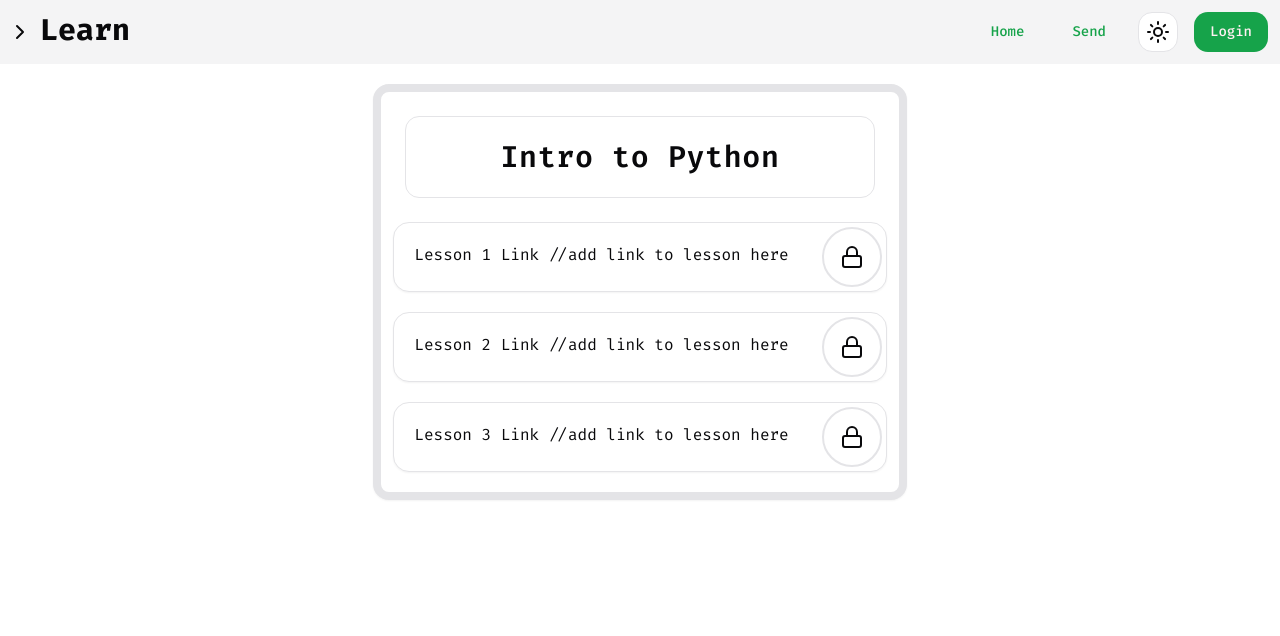
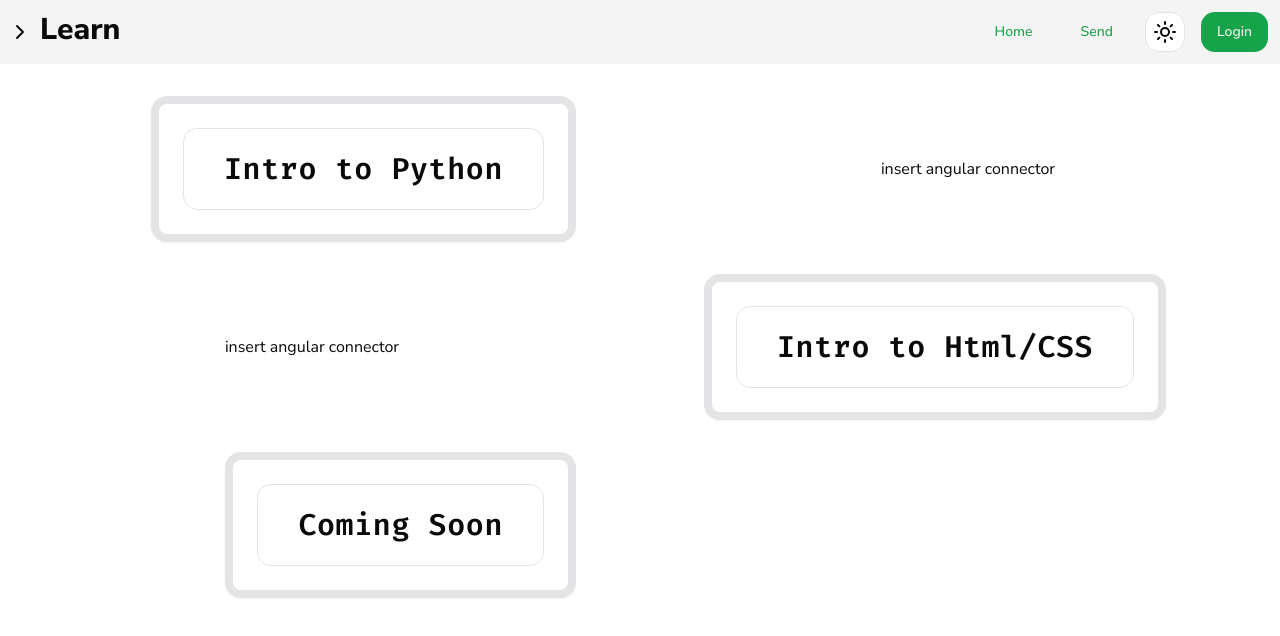
Before and after one commit to ArMonarch/Intrinsic_Learning_Course, a Next.js app: page /courses in a window 1280 px wide. Shown: the top 636 px of the page. Built offline with nearby package versions, Linux system fonts and the light colour scheme; no server answers.

Commit message:
layout update

```diff
--- a/src/app/components/Navbar.js
+++ b/src/app/components/Navbar.js
@@ -53,9 +53,9 @@ const Navbar = () => {
   };
 
   return (
-    <div>
+    <div className=" sticky top-0">
       <Drawer handleCheck={handleCheck} />
-      <div className="flex flex-row space-x-4 sticky top-0 p-3 bg-muted ">
+      <div className="flex flex-row space-x-4 p-3 bg-muted ">
         {/* DO NOT TOUCH, FEATURE NOT A BUG  */}
         <text
           variant="ghost"
@@ -90,10 +90,12 @@ const Navbar = () => {
           <Button onClick={handleSignIn}>Login</Button>
         ) : (
           <div className="flex space-x-4">
-            <Badge variant="outline" className="bg-background text-xs">
+            <Badge variant="outline" className="bg-background text-md">
               {user.displayName}
             </Badge>
-            <Button onClick={handleSignOut}>Sign Out</Button>
+            <Button onClick={handleSignOut} className="font-semibold">
+              Sign Out
+            </Button>
           </div>
         )}
       </div>
--- a/src/app/components/lessons/lesson_card_unlocked.jsx
+++ b/src/app/components/lessons/lesson_card_unlocked.jsx
@@ -6,9 +6,10 @@ import {
   CardHeader,
 } from "../ui/card";
 import { useState } from "react";
-
+import { firaCode } from "@/app/layout";
 import { Lock } from "lucide-react";
 import { Button } from "../ui/button";
+import Link from "next/link";
 
 export function LessonCard(props) {
   const [isActive, setActive] = useState(false);
@@ -18,9 +19,11 @@ export function LessonCard(props) {
     return isActive ? setActive(false) : setActive(true);
   };
   return (
-    <Card className=" border-8 border-border w-5/12 mx-auto mt-5">
+    <Card
+      className={`border-8 border-border transition-all duration-500 max-h-[390px] ${props.alignment}`}
+    >
       <CardHeader>
-        <CardTitle className="text-center font-bold tracking-wide flex">
+        <CardTitle className="text-center font-firacode tracking-wide flex">
           <Button
             onClick={showLesson}
             variant="outline"
@@ -31,37 +34,43 @@ export function LessonCard(props) {
         </CardTitle>
       </CardHeader>
 
-      <div>
+      {/* {isActive ? ( */}
+      <div
+        className={`${
+          isActive ? "max-h-[400px] " : "max-h-0"
+        } transition-all overflow-hidden duration-500 `}
+      >
         <Card className="lesson-card">
-          <a className="block flex-grow p-5 hover:" href="">
-            Lesson 1 Link //add link to lesson here
-          </a>
-          <div className="m-1 border-2 rounded-full p-4">
+          <Link className="block flex-grow p-5 " href="">
+            Lesson 1
+          </Link>
+          <div className="m-1 border-2 rounded-full p-3">
             {/* {if previous lesson unlocked, then available, else unavailable} */}
             <Lock />
           </div>
         </Card>
 
         <Card className="lesson-card">
-          <a className="block flex-grow p-5 hover:" href="">
-            Lesson 2 Link //add link to lesson here
-          </a>
-          <div className="m-1 border-2 rounded-full p-4">
+          <Link className="block flex-grow p-5 " href="">
+            Lesson 2
+          </Link>
+          <div className="m-1 border-2 rounded-full p-3">
             {/* {if previous lesson unlocked, then available, else unavailable} */}
             <Lock />
           </div>
         </Card>
 
-        <Card className="lesson-card">
-          <a className="block flex-grow p-5 hover:" href="">
-            Lesson 3 Link //add link to lesson here
-          </a>
-          <div className="m-1 border-2 rounded-full p-4">
+        <Card className="lesson-card mb-10">
+          <Link className="block flex-grow p-5 " href="">
+            Lesson 3
+          </Link>
+          <div className="m-1 border-2 rounded-full p-3">
             {/* {if previous lesson unlocked, then available, else unavailable} */}
             <Lock />
           </div>
         </Card>
       </div>
+      {/* ) : null} */}
     </Card>
   );
 }
--- a/src/app/components/navbar/drawer.jsx
+++ b/src/app/components/navbar/drawer.jsx
@@ -22,7 +22,7 @@ export function Drawer(props) {
         >
           Learn
         </text>
-        <ChevronRight className="peer-checked:group-[]:rotate-180" />
+        <ChevronRight className="peer-checked:group-[]:rotate-180 transition-transform duration-500" />
       </label>
 
       <div className="fixed top-0 left-0 z-0 w-80 h-full transition-all duration-500 transform -translate-x-full bg-muted peer-checked:translate-x-0">
--- a/src/app/courses/[courseId]/page.js
+++ b/src/app/courses/[courseId]/page.js
@@ -1,5 +1,3 @@
-import Link from "next/link";
-
-export default function course({ params }) {
-  return <div className="text-2xl"></div>;
+export default function Course({ params }) {
+  return <div className="text-2xl">Course:{params.courseID}</div>;
 }
--- a/src/app/courses/page.js
+++ b/src/app/courses/page.js
@@ -10,8 +10,14 @@ export const metadata = {
 
 export default function courses() {
   return (
-    <main className="">
-      <LessonCard title="Intro to Python" />
+    <main className="grid grid-cols-2 mx-12 my-8 gap-8 gap-x-32">
+      <LessonCard title="Intro to Python" alignment="justify-self-end" />
+
+      <div className="place-self-center">insert angular connector</div>
+      <div className="place-self-center">insert angular connector</div>
+      <LessonCard title="Intro to Html/CSS" alignment="justify-self-start" />
+
+      <LessonCard title="Coming Soon" alignment="justify-self-end" />
     </main>
   );
 }
--- a/src/app/global.css
+++ b/src/app/global.css
@@ -4,7 +4,7 @@
 
 @layer components {
   .lesson-card {
-    @apply flex flex-row transition-all mb-5 mx-3 hover:bg-secondary hover:border-primary hover:py-1 hover:border-4;
+    @apply flex flex-row  transition-all mb-3 mx-3 hover:bg-secondary hover:border-primary hover:py-1 hover:border-[3px] hover:relative;
   }
 }
 
@@ -49,7 +49,7 @@
     --accent-foreground: 0 0% 98%;
     --destructive: 0 62.8% 30.6%;
     --destructive-foreground: 0 85.7% 97.3%;
-    --border: 240 3.7% 15.9%;
+    --border: 240 0% 25%;
     --input: 240 3.7% 15.9%;
     --ring: 142.4 71.8% 29.2%;
   }
--- a/src/app/layout.js
+++ b/src/app/layout.js
@@ -1,12 +1,22 @@
 "use client";
 import "./global.css";
-import { Fira_Code } from "next/font/google";
+import { Fira_Code, Nunito_Sans } from "next/font/google";
 import { ThemeProvider } from "./components/theme-provider";
 
 import Navbar from "./components/Navbar";
 import { AuthContextProvider } from "./context/AuthContext";
 
-const firaCode = Fira_Code({ subsets: ["latin"] });
+const firacode = Fira_Code({
+  subsets: ["latin"],
+  display: "swap",
+  variable: "--font-firacode",
+});
+
+const nunito = Nunito_Sans({
+  subsets: ["latin"],
+  display: "swap",
+  variable: "--font-nunito",
+});
 
 export const metadata = {
   title: "Intrinsically Motivating Courses",
@@ -18,8 +28,11 @@ export const metadata = {
 
 export default function RootLayout({ children }) {
   return (
-    <html lang="en">
-      <body className={firaCode.className}>
+    <html
+      lang="en"
+      className={`${nunito.variable} ${firacode.variable} font-nunito`}
+    >
+      <body>
         <AuthContextProvider>
           <ThemeProvider
             attribute="class"
--- a/tailwind.config.js
+++ b/tailwind.config.js
@@ -2,11 +2,11 @@
 module.exports = {
   darkMode: ["class"],
   content: [
-    './pages/**/*.{js,jsx}',
-    './components/**/*.{js,jsx}',
-    './app/**/*.{js,jsx}',
-    './src/**/*.{js,jsx}',
-	],
+    "./pages/**/*.{js,jsx}",
+    "./components/**/*.{js,jsx}",
+    "./app/**/*.{js,jsx}",
+    "./src/**/*.{js,jsx}",
+  ],
   theme: {
     container: {
       center: true,
@@ -16,6 +16,10 @@ module.exports = {
       },
     },
     extend: {
+      fontFamily: {
+        firacode: ["var(--font-firacode)"],
+        nunito: ["var(--font-nunito)"],
+      },
       colors: {
         border: "hsl(var(--border))",
         input: "hsl(var(--input))",
@@ -73,4 +77,4 @@ module.exports = {
     },
   },
   plugins: [require("tailwindcss-animate")],
-}
+};
```
Also changed, not shown: src/app/courses/[courseId]/[UnitId]/page.js (+19 -5 lines).
